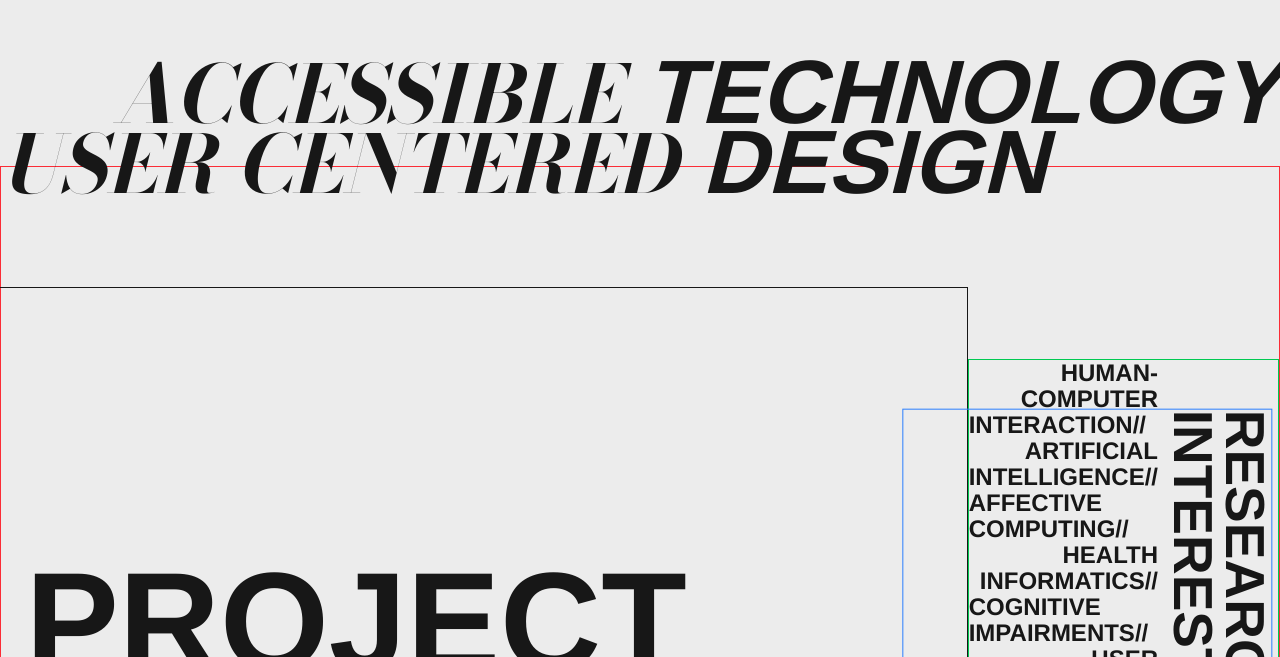
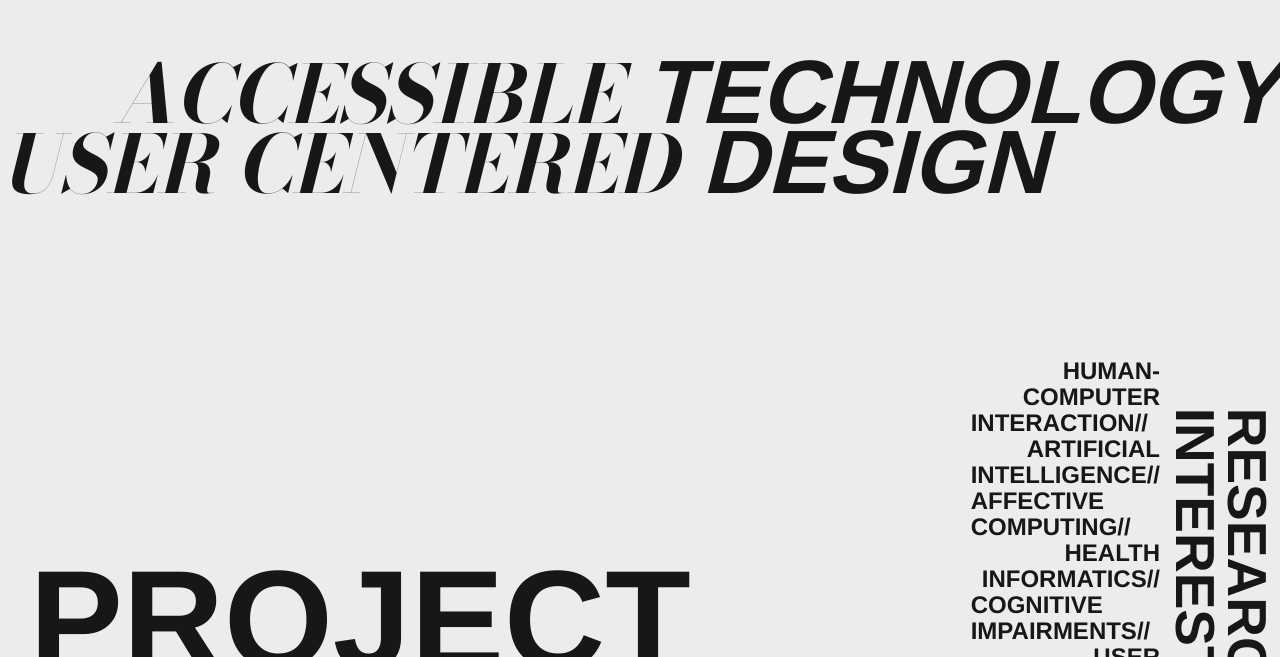
Before and after one commit to brigittewylee/portfolio-2025, a Next.js app: page / in a window 1280 px wide. Shown: the part 2143-2800 px from the top of the page. Built offline with nearby package versions, Linux system fonts and the light colour scheme; a web font is replaced by a local one.

Commit message:
reformat layout

```diff
--- /dev/null
+++ b/src/app/components/loading.tsx
@@ -0,0 +1,7 @@
+export default function Loading() {
+    return (
+      <div className="flex items-center justify-center h-screen bg-white">
+        <div className="animate-spin rounded-full h-20 w-20 border-t-4 border-b-4 border-black"></div>
+      </div>
+    );
+}
--- a/src/app/components/work.tsx
+++ b/src/app/components/work.tsx
@@ -10,12 +10,12 @@ export default function Work() {
           USER CENTERED
         	<span className="text-[90px] font-[family-name:var(--font-arimo)]"> DESIGN</span>
         </p>
-    	<div className="flex font-[family-name:var(--font-arimo)] not-italic justify-end items-end border border-red-500">
-			<div className="mt-30 pr-70 text-[140px]/27 text-left border border-black-500">
+    	<div className="flex font-[family-name:var(--font-arimo)] not-italic justify-end items-end">
+			<div className="mt-30 pr-70 text-[140px]/27 text-left">
 				<p className="pt-70 pl-10">PROJECT</p>
 				<p className="font-[family-name:var(--font-bodoni-moda)]">GALLERY</p>
 			</div>
-			<div className="text-right pr-30 pb-15 text-[24px]/6.5 border border-green-500">
+			<div className="text-right pr-30 pb-15 text-[24px]/6.5">
 				<p>HUMAN-COMPUTER </p>
 				<p className="text-left">INTERACTION//</p>
 				<p>ARTIFICIAL</p>
@@ -34,7 +34,7 @@ export default function Work() {
 				<p>AND DESIGN//</p>
 
 			</div>
-			<div className="absolute pr-18 pb-66 rotate-90 text-[55px]/13 border border-blue-500">
+			<div className="absolute pr-18 pb-66 rotate-90 text-[55px]/13">
 				<p className="">RESEARCH</p>
 				<p>INTERESTS</p>
 			</div>
--- a/src/app/page.tsx
+++ b/src/app/page.tsx
@@ -8,27 +8,34 @@ import Contact from "./components/contact";
 
 export default function HomePage() {
   return (
-    <div>
+    <div className="scroll-smooth">
       <div>
         <Header />
       </div>
-      <div className="mt-40 mb-120">
+
+      <section id="landing" className="mt-40 mb-120 scroll-mt-28">
         <Landing />
-      </div>
-      <div className="mb-50">
+      </section>
+
+      <section id="general" className="mb-50 scroll-mt-28">
         <General />
-      </div>
-      <div className="mb-70">
+      </section>
+
+      <section id="work" className="mb-70 scroll-mt-28">
         <Work />
-      </div>
-      <div className="mt-30">
+      </section>
+
+      <section id="design" className="mt-30 scroll-mt-28">
         <Design />
-      </div>
-      <div className="mt-40">
+      </section>
+
+      <section id="contact" className="mt-40 scroll-mt-28">
         <Contact />
-      </div>
+      </section>
+    </div>
+  );
+}
 
-    </div>
 
     // <div className="grid grid-rows-[20px_1fr_20px] items-center justify-items-center min-h-screen p-8 pb-20 gap-16 sm:p-20 font-[family-name:var(--font-geist-sans)]">
     //   <main className="flex flex-col gap-[32px] row-start-2 items-center sm:items-start">
@@ -127,5 +134,5 @@ export default function HomePage() {
     //     </a>
     //   </footer>
     // </div>
-  );
-}
+//   );
+// }
```
